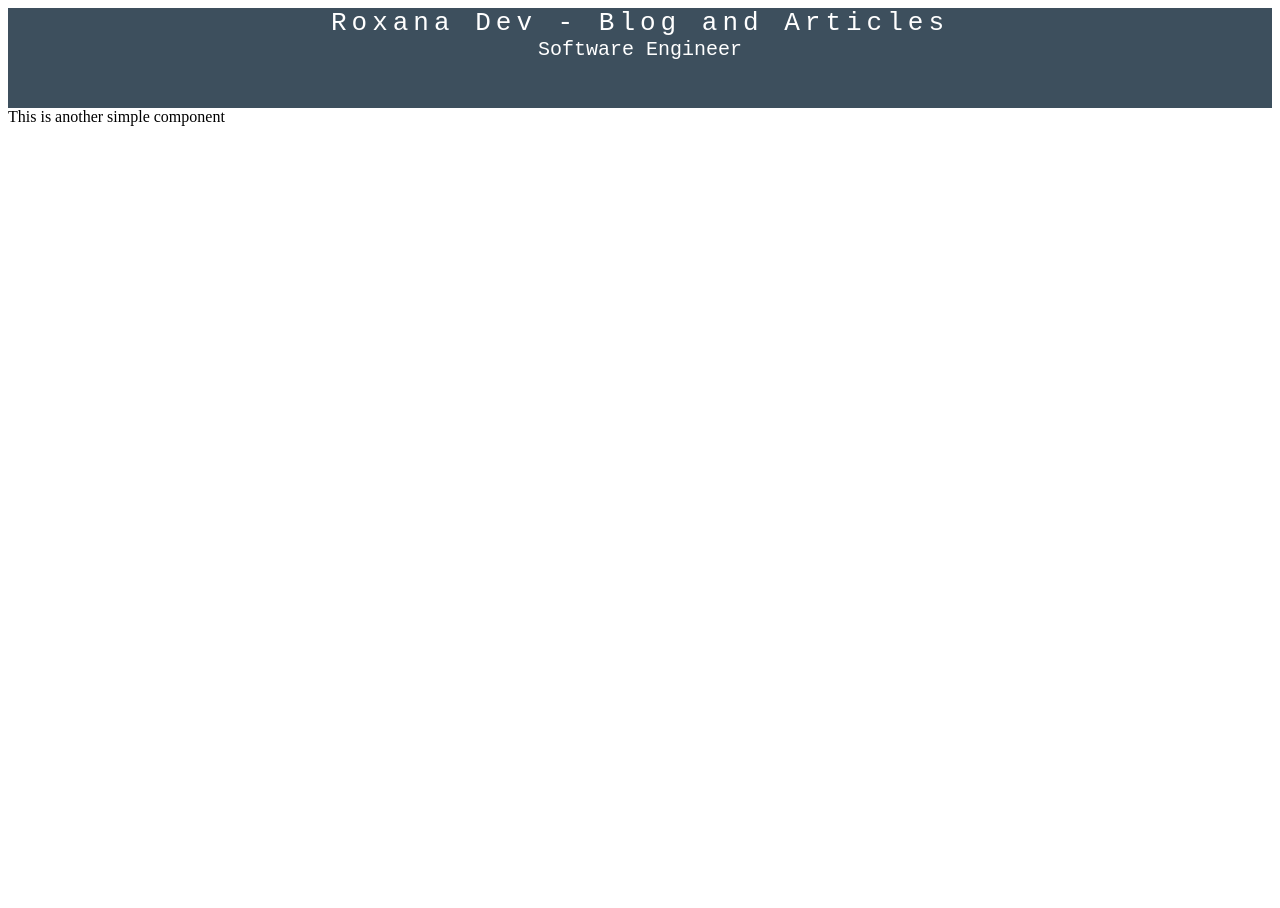
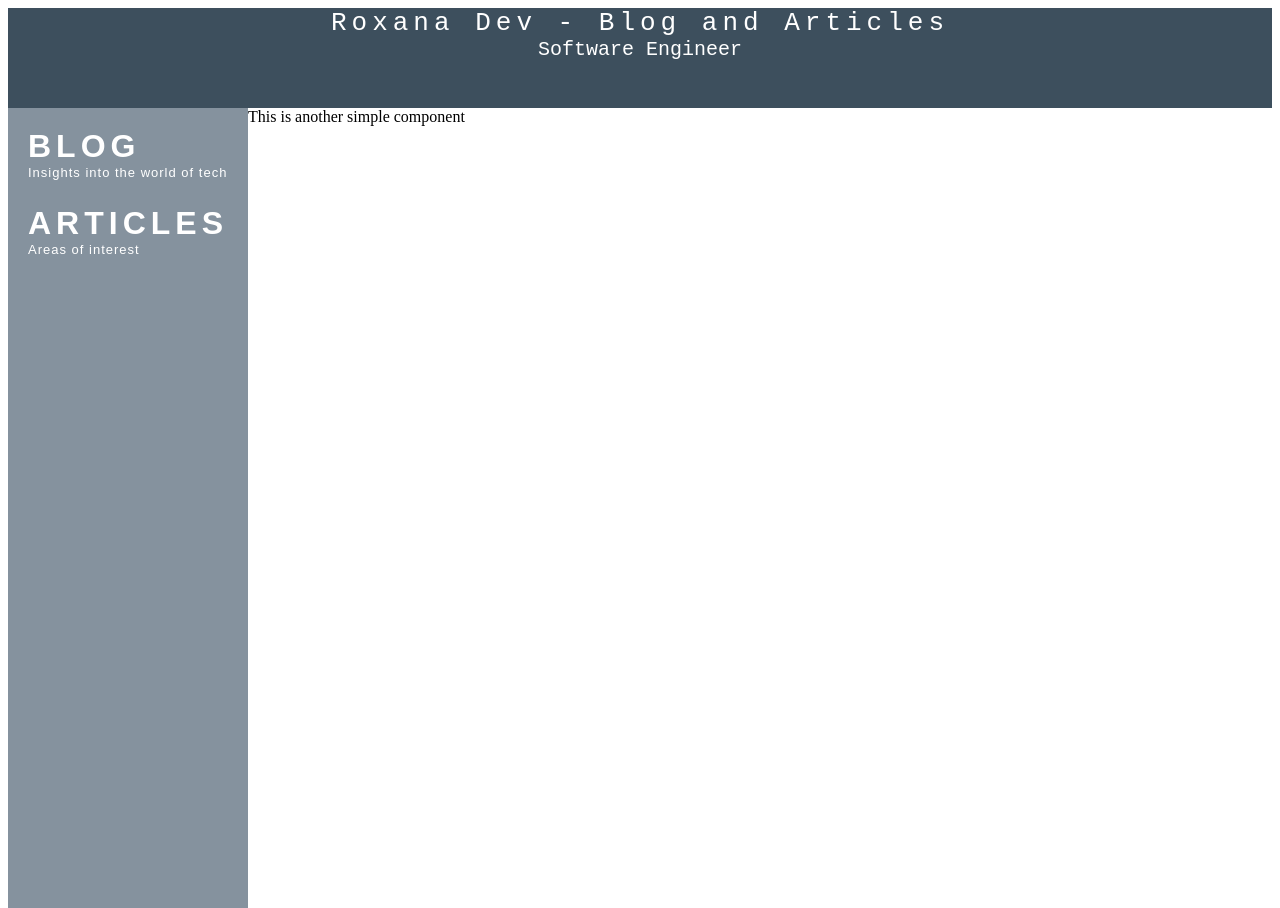
Before and after one commit to RoxanaDev1/RoxanaDev, a React app: page / in a window 1280 px wide. Before the commit the page ends 816 px from the top, so only its background shows below. Built offline with nearby package versions, Linux system fonts and the light colour scheme.

Commit message:
Add initial state management and render of the newly added components.

```diff
--- a/src/client/App.tsx
+++ b/src/client/App.tsx
@@ -2,13 +2,39 @@ import * as React from "react";
 import Header from "./components/Header";
 import SimpleComponent from "./components/SimpleComponent";
 import styled from "styled-components";
+import SideNavigation from "./components/SideNavigation";
+import Sections from "./constants/Sections";
+import { SectionTypes } from "./types/types";
 
-export default class App extends React.Component {
+interface AppState {
+  currentSection: SectionTypes;
+}
+
+export default class App extends React.Component<{}, AppState> {
+  constructor(props: any) {
+    super(props);
+    this.state = {
+      currentSection: SectionTypes.ARTICLES,
+    };
+  }
+
+  private onSelectCurrentSection(section: SectionTypes): void {
+    this.setState({
+      currentSection: section,
+    });
+  }
+
   render() {
     return (
       <AppContainer>
         <Header />
-        <SimpleComponent text={"This is another simple component"} />
+        <ContentContainer>
+          <SideNavigation
+            sections={Sections.getSections()}
+            onSelectSection={this.onSelectCurrentSection}
+          />
+          <SimpleComponent text={"This is another simple component"} />
+        </ContentContainer>
       </AppContainer>
     );
   }
@@ -20,3 +46,9 @@ const AppContainer = styled.div`
   min-width: 100%;
   min-height: 100%;
 `;
+
+const ContentContainer = styled.div`
+  display: flex;
+  height: inherit;
+  max-width: fit-content;
+`;
```
